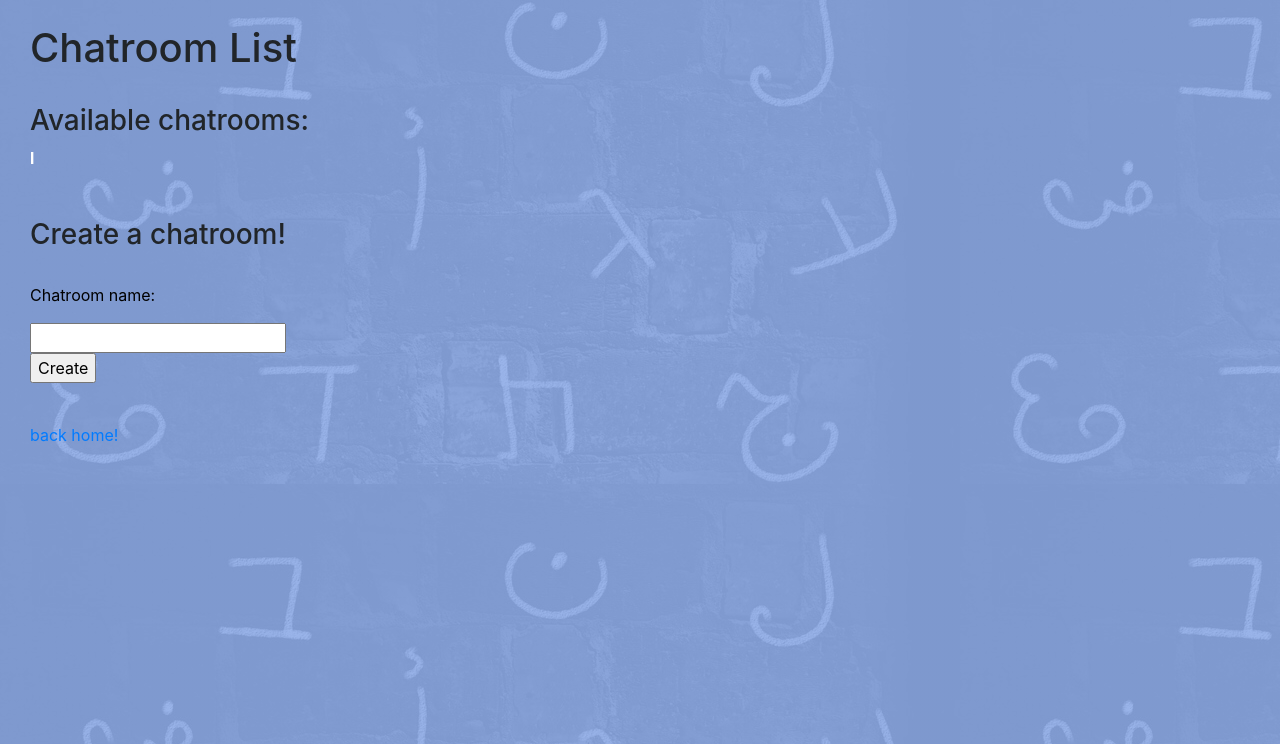
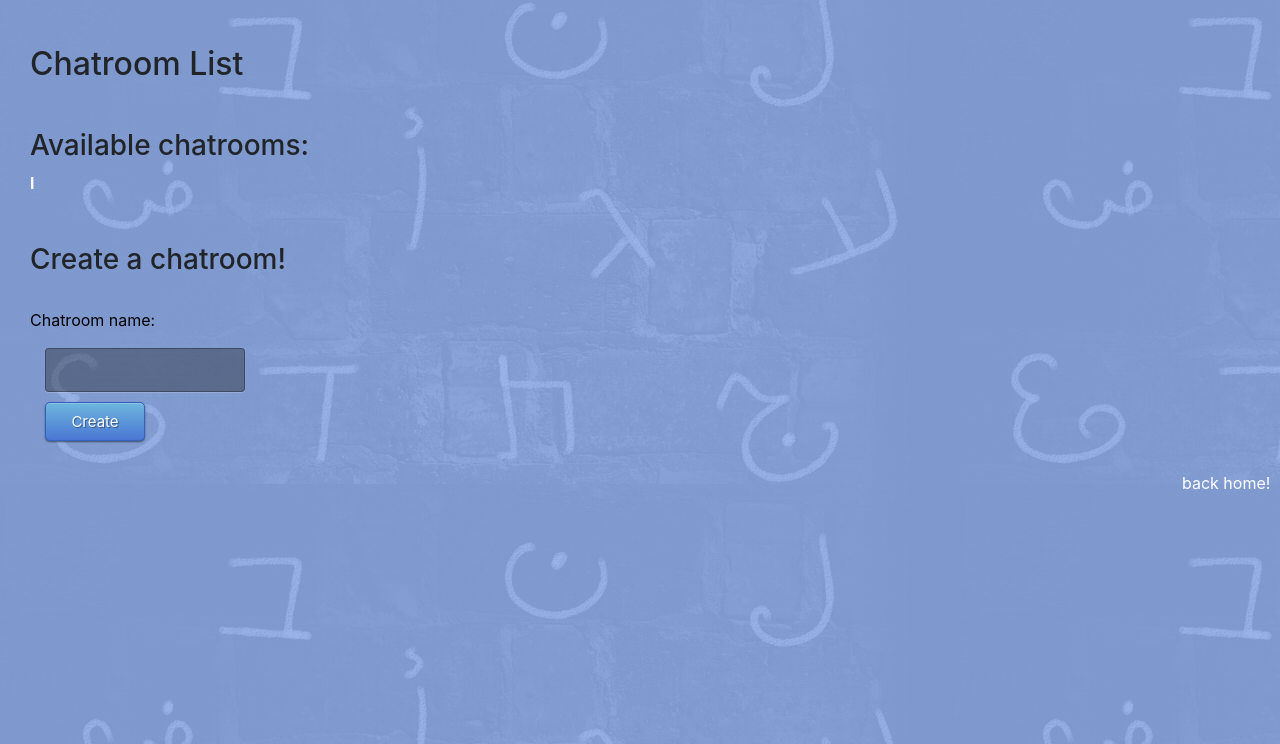
Before and after one commit to lftstartup/lft, a Flask app: page /chatlist in a window 1280 px wide. Shown: the part 56-800 px from the top of the page. Run offline with Flask 2, Linux system fonts and the light colour scheme; the visitor is signed in with stand-in values (Sample User, id 1); data comes from the database, SQL or seed files in the repository; both versions use the stored data as it was after the commit; some libraries are stand-ins or nearby versions.

Commit message:
chatroom list

```diff
--- a/templates/chatroom_list.html
+++ b/templates/chatroom_list.html
@@ -25,8 +25,47 @@
   align-content: right;
   right:5%;
   vertical-align: -100;
+  color: white;
+</style>
 
-</style>
+<link rel='stylesheet prefetch' href='https://cdnjs.cloudflare.com/ajax/libs/normalize/5.0.0/normalize.min.css'><script src='https://cdnjs.cloudflare.com/ajax/libs/prefixfree/1.0.7/prefixfree.min.js'></script>
+<style class="cp-pen-styles">@import url(https://fonts.googleapis.com/css?family=Open+Sans);
+.btn { display: inline-block; *display: inline; *zoom: 1; padding: 4px 10px 4px; margin-bottom: 0; font-size: 13px; line-height: 18px; color: #333333; text-align: center;text-shadow: 0 1px 1px rgba(255, 255, 255, 0.75); vertical-align: middle; background-color: #f5f5f5; background-image: -moz-linear-gradient(top, #ffffff, #e6e6e6); background-image: -ms-linear-gradient(top, #ffffff, #e6e6e6); background-image: -webkit-gradient(linear, 0 0, 0 100%, from(#ffffff), to(#e6e6e6)); background-image: -webkit-linear-gradient(top, #ffffff, #e6e6e6); background-image: -o-linear-gradient(top, #ffffff, #e6e6e6); background-image: linear-gradient(top, #ffffff, #e6e6e6); background-repeat: repeat-x; filter: progid:dximagetransform.microsoft.gradient(startColorstr=#ffffff, endColorstr=#e6e6e6, GradientType=0); border-color: #e6e6e6 #e6e6e6 #e6e6e6; border-color: rgba(0, 0, 0, 0.1) rgba(0, 0, 0, 0.1) rgba(0, 0, 0, 0.25); border: 1px solid #e6e6e6; -webkit-border-radius: 4px; -moz-border-radius: 4px; border-radius: 4px; -webkit-box-shadow: inset 0 1px 0 rgba(255, 255, 255, 0.2), 0 1px 2px rgba(0, 0, 0, 0.05); -moz-box-shadow: inset 0 1px 0 rgba(255, 255, 255, 0.2), 0 1px 2px rgba(0, 0, 0, 0.05); box-shadow: inset 0 1px 0 rgba(255, 255, 255, 0.2), 0 1px 2px rgba(0, 0, 0, 0.05); cursor: pointer; *margin-left: .3em; }
+.btn:hover, .btn:active, .btn.active, .btn.disabled, .btn[disabled] { background-color: #e6e6e6; }
+.btn-large { padding: 9px 14px; font-size: 15px; line-height: normal; -webkit-border-radius: 5px; -moz-border-radius: 5px; border-radius: 5px; }
+.btn:hover { color: #333333; text-decoration: none; background-color: #e6e6e6; background-position: 0 -15px; -webkit-transition: background-position 0.1s linear; -moz-transition: background-position 0.1s linear; -ms-transition: background-position 0.1s linear; -o-transition: background-position 0.1s linear; transition: background-position 0.1s linear; }
+.btn-primary, .btn-primary:hover { text-shadow: 0 -1px 0 rgba(0, 0, 0, 0.25); color: #ffffff; }
+.btn-primary.active { color: rgba(255, 255, 255, 0.75); }
+.btn-primary { background-color: #4a77d4; background-image: -moz-linear-gradient(top, #6eb6de, #4a77d4); background-image: -ms-linear-gradient(top, #6eb6de, #4a77d4); background-image: -webkit-gradient(linear, 0 0, 0 100%, from(#6eb6de), to(#4a77d4)); background-image: -webkit-linear-gradient(top, #6eb6de, #4a77d4); background-image: -o-linear-gradient(top, #6eb6de, #4a77d4); background-image: linear-gradient(top, #6eb6de, #4a77d4); background-repeat: repeat-x; filter: progid:dximagetransform.microsoft.gradient(startColorstr=#6eb6de, endColorstr=#4a77d4, GradientType=0);  border: 1px solid #3762bc; text-shadow: 1px 1px 1px rgba(0,0,0,0.4); box-shadow: inset 0 1px 0 rgba(255, 255, 255, 0.2), 0 1px 2px rgba(0, 0, 0, 0.5); }
+.btn-primary:hover, .btn-primary:active, .btn-primary.active, .btn-primary.disabled, .btn-primary[disabled] { filter: none; background-color: #4a77d4; }
+.btn-block { width: 100%; display:block; }
+
+
+input {
+  margin-left: 15px;
+  width: 200px;
+  background: rgba(0,0,0,0.3);
+  border: none;
+  outline: none;
+  padding: 15px;
+  font-size: 14px;
+  color: #fff;
+  text-shadow: 1px 1px 1px rgba(0,0,0,0.3);
+  border: 1px solid rgba(0,0,0,0.3);
+  border-radius: 4px;
+  box-shadow: inset 0 -5px 45px rgba(100,100,100,0.2), 0 1px 1px rgba(255,255,255,0.2);
+  -webkit-transition: box-shadow .5s ease;
+  -moz-transition: box-shadow .5s ease;
+  -o-transition: box-shadow .5s ease;
+  -ms-transition: box-shadow .5s ease;
+  transition: box-shadow .5s ease;}
+
+
+}
+
+ html{width: 100% ;overflow:hidden; }
+
+</style></head>
 
 </head>
 <body class="background">
@@ -89,12 +128,13 @@
 <form action="/chatlist" method = 'post'>
   <p id="name"> Chatroom name:</p>
 
-  <input type="text" name="name">
+  <input style="padding-bottom: 10px; margin-bottom: 10px;" type="text" name="name">
   <br>
-  <input type="submit" value="Create">
+  <input class="btn btn-primary btn-block btn-large" style="width:100px !important ; position: relative;bottom: : 160px" type="submit" value="Create">
 </form>
 <br>
-<a href = "{{url_for('home')}}" id="back">back home!</a>
+<a style="position: relative;left: 90%;
+position: relative;bottom: 10px;" href = "{{url_for('home')}}" id="back">back home!</a>
 </div>
 
 </body>
```
Also changed, not shown: tables.db.
